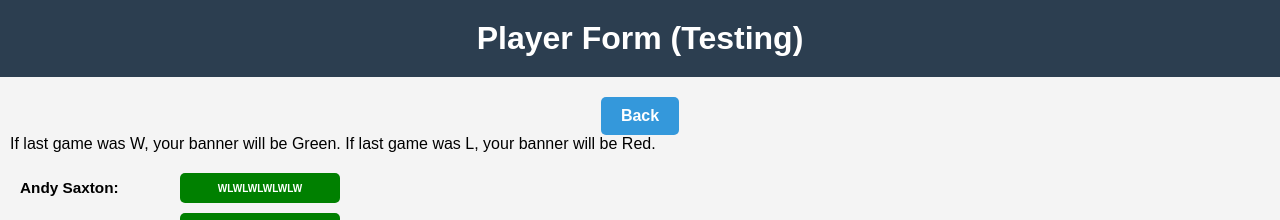
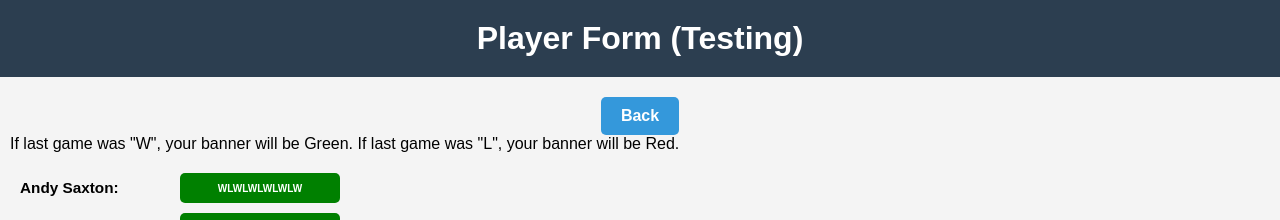
Before and after one commit to starpool2025/curr-form-banner, a plain HTML site: page index.html in a window 1280 px wide. Shown: the top 220 px of the page. Drawn offline with Linux system fonts and the light colour scheme.

Commit message:
Update index.html

```diff
--- a/index.html
+++ b/index.html
@@ -111,7 +111,7 @@
     <div class="sub-header" style="padding-left: 10px;"></div>
 </section>
 <section>
-    <div class="sub-header" style="padding-left: 10px;">If last game was W, your banner will be Green. If last game was L, your banner will be Red.</div>
+    <div class="sub-header" style="padding-left: 10px;">If last game was "W", your banner will be Green. If last game was "L", your banner will be Red.</div>
 </section>
 
 <section class="banner-container">
```
